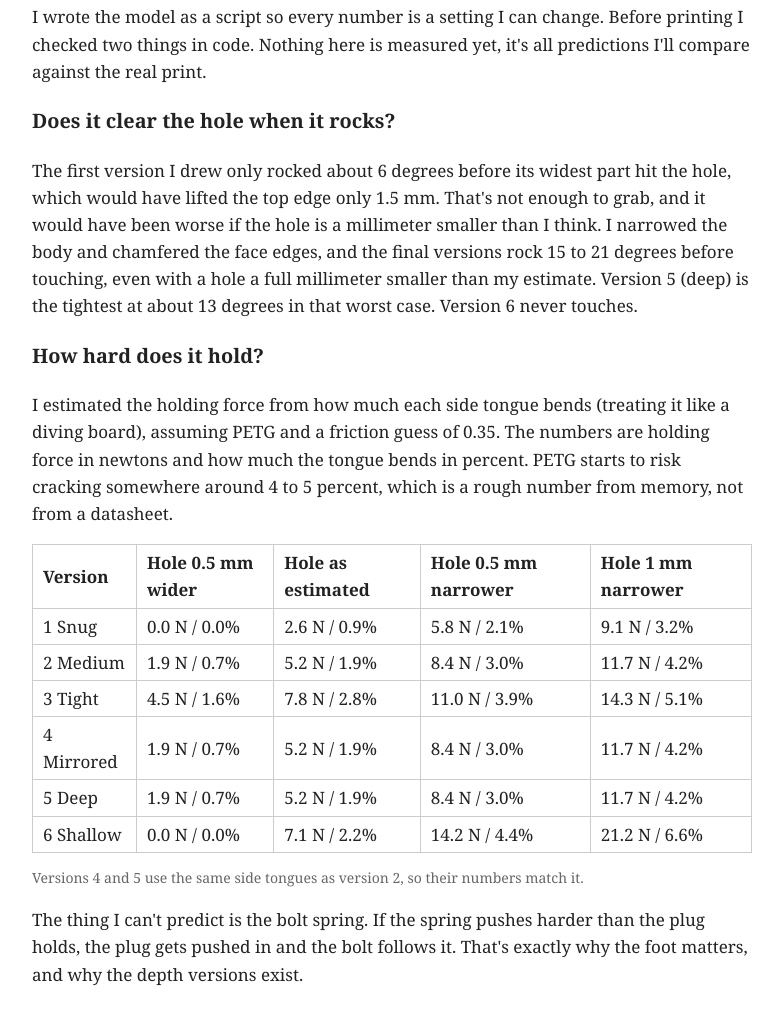
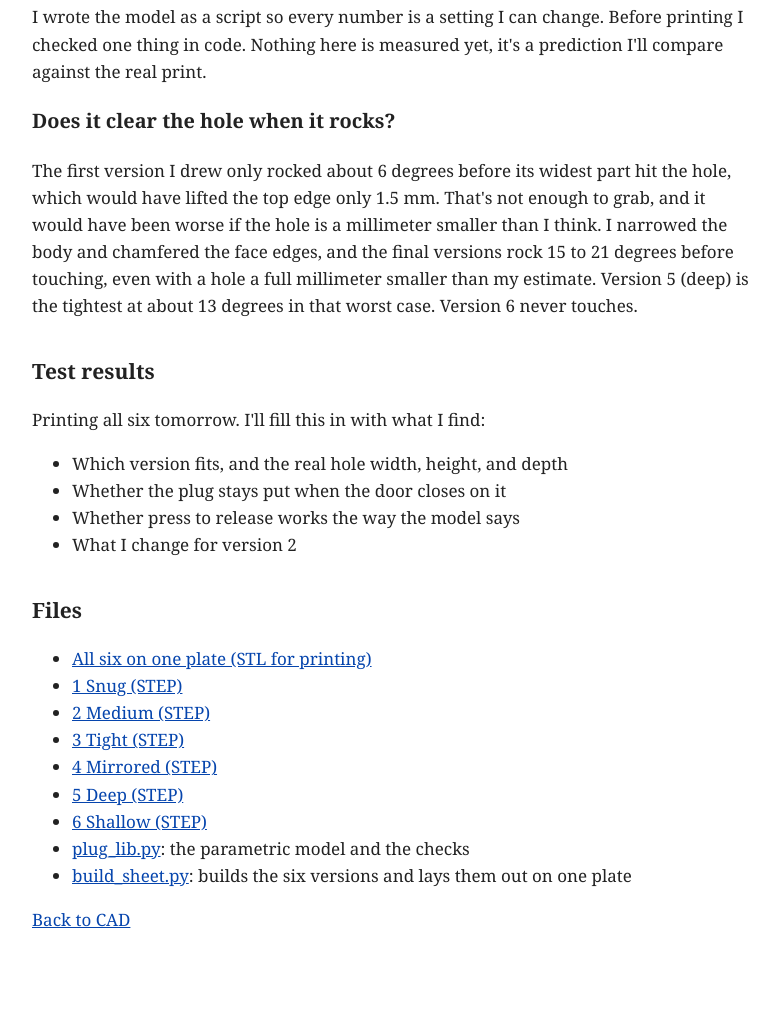
Before and after one commit to proj-v-op/proj-v-op.github.io, a plain HTML site: page projects/cad/door-strike-plug.html in a window 1280 px wide. Shown: the part 6543-7560 px from the top of the page, without its empty margins (248-1031 px from the left). After the commit the page ends 7516 px from the top, so only its background shows below. Drawn offline with Linux system fonts and the light colour scheme.

Commit message:
Door latch plug: remove grip section

```diff
--- a/projects/cad/door-strike-plug.html
+++ b/projects/cad/door-strike-plug.html
@@ -72,26 +72,10 @@
 <p class="small">All six on one plate, printed face down.</p>
 
 <h2>Checks before printing</h2>
-<p>I wrote the model as a script so every number is a setting I can change. Before printing I checked two things in code. Nothing here is measured yet, it's all predictions I'll compare against the real print.</p>
+<p>I wrote the model as a script so every number is a setting I can change. Before printing I checked one thing in code. Nothing here is measured yet, it's a prediction I'll compare against the real print.</p>
 
 <h3>Does it clear the hole when it rocks?</h3>
 <p>The first version I drew only rocked about 6 degrees before its widest part hit the hole, which would have lifted the top edge only 1.5 mm. That's not enough to grab, and it would have been worse if the hole is a millimeter smaller than I think. I narrowed the body and chamfered the face edges, and the final versions rock 15 to 21 degrees before touching, even with a hole a full millimeter smaller than my estimate. Version 5 (deep) is the tightest at about 13 degrees in that worst case. Version 6 never touches.</p>
-
-<h3>How hard does it hold?</h3>
-<p>I estimated the holding force from how much each side tongue bends (treating it like a diving board), assuming PETG and a friction guess of 0.35. The numbers are holding force in newtons and how much the tongue bends in percent. PETG starts to risk cracking somewhere around 4 to 5 percent, which is a rough number from memory, not from a datasheet.</p>
-
-<table>
-<tr><th>Version</th><th>Hole 0.5 mm wider</th><th>Hole as estimated</th><th>Hole 0.5 mm narrower</th><th>Hole 1 mm narrower</th></tr>
-<tr><td>1 Snug</td><td>0.0 N / 0.0%</td><td>2.6 N / 0.9%</td><td>5.8 N / 2.1%</td><td>9.1 N / 3.2%</td></tr>
-<tr><td>2 Medium</td><td>1.9 N / 0.7%</td><td>5.2 N / 1.9%</td><td>8.4 N / 3.0%</td><td>11.7 N / 4.2%</td></tr>
-<tr><td>3 Tight</td><td>4.5 N / 1.6%</td><td>7.8 N / 2.8%</td><td>11.0 N / 3.9%</td><td>14.3 N / 5.1%</td></tr>
-<tr><td>4 Mirrored</td><td>1.9 N / 0.7%</td><td>5.2 N / 1.9%</td><td>8.4 N / 3.0%</td><td>11.7 N / 4.2%</td></tr>
-<tr><td>5 Deep</td><td>1.9 N / 0.7%</td><td>5.2 N / 1.9%</td><td>8.4 N / 3.0%</td><td>11.7 N / 4.2%</td></tr>
-<tr><td>6 Shallow</td><td>0.0 N / 0.0%</td><td>7.1 N / 2.2%</td><td>14.2 N / 4.4%</td><td>21.2 N / 6.6%</td></tr>
-</table>
-<p class="small">Versions 4 and 5 use the same side tongues as version 2, so their numbers match it.</p>
-
-<p>The thing I can't predict is the bolt spring. If the spring pushes harder than the plug holds, the plug gets pushed in and the bolt follows it. That's exactly why the foot matters, and why the depth versions exist.</p>
 
 <h2>Test results</h2>
 <p>Printing all six tomorrow. I'll fill this in with what I find:</p>
```
